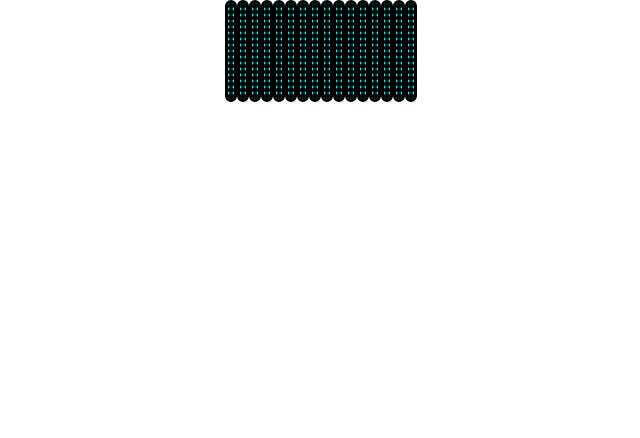
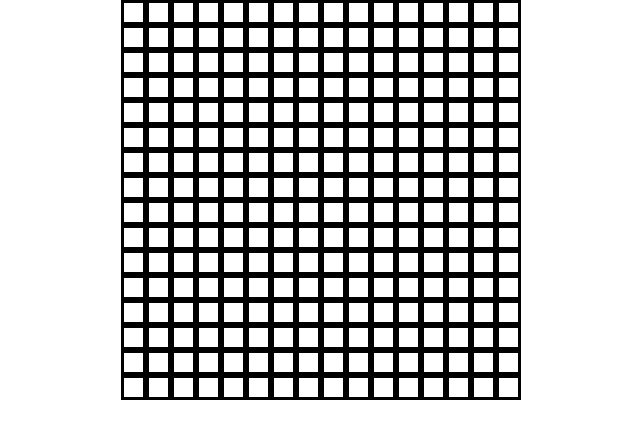
Before and after one commit to cory-caddell/etch-a-sketch, a plain HTML site: page index.html in a window 1280 px wide. Shown: the whole page, without its empty margins (319-959 px from the left). Drawn offline with Linux system fonts and the light colour scheme.

Commit message:
add hover effect. fix grid

```diff
--- a/script.js
+++ b/script.js
@@ -1,17 +1,25 @@
-/******** Create grid tiles **************/
+/******** Create grid  **************/
 const gridDimension = 16;
 const gridContainer = document.querySelector('.gridContainer');
 
 for (let i = 0; i < gridDimension; i++) {
 
-    let rows = document.createElement('div');
-    rows.classList.add('tile');
+    let col = document.createElement('div');
+    col.classList.add('container');
 
     for (let j = 0; j < gridDimension; j++) {
-        let col = document.createElement('div');
-        col.classList.add('tile');
-        rows.appendChild(col);
+        let row = document.createElement('div');
+        row.classList.add('tile');
+        col.appendChild(row);
     }
 
-    gridContainer.appendChild(rows);
+    gridContainer.appendChild(col);
 }
+
+/********* Create hover effect ********/
+const allTiles = document.querySelectorAll('.tile')
+allTiles.forEach( (tile) => {
+    tile.addEventListener('mouseover', (e) => {
+        e.target.style.backgroundColor = 'black';
+    });
+});
--- a/style.css
+++ b/style.css
@@ -7,12 +7,10 @@
 .gridContainer {
     display: flex;
     justify-content: center;
-    align-items: center;
 }
 
 .tile {
-
-    background-color: aqua;
+    height: 25px;
+    width: 25px;
     border-style: solid;
-    border-radius: 8px;
 }
```
